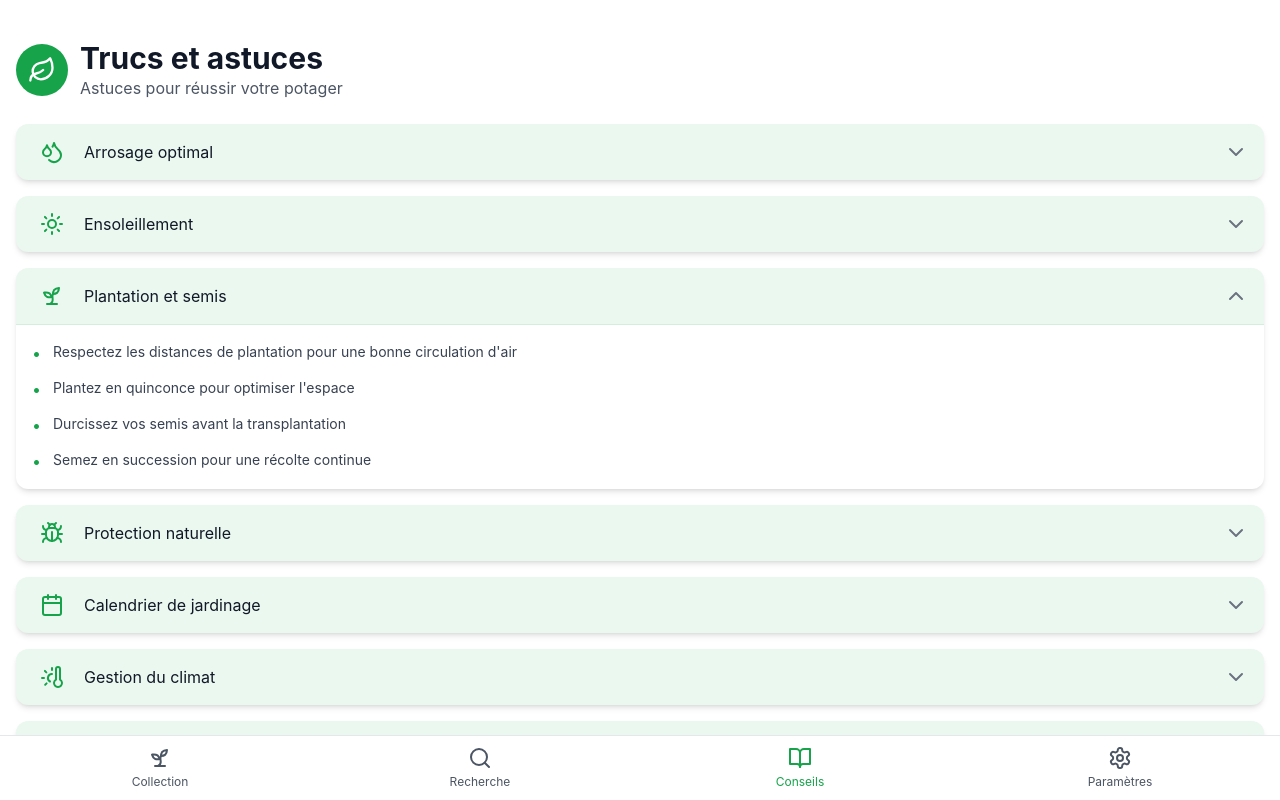
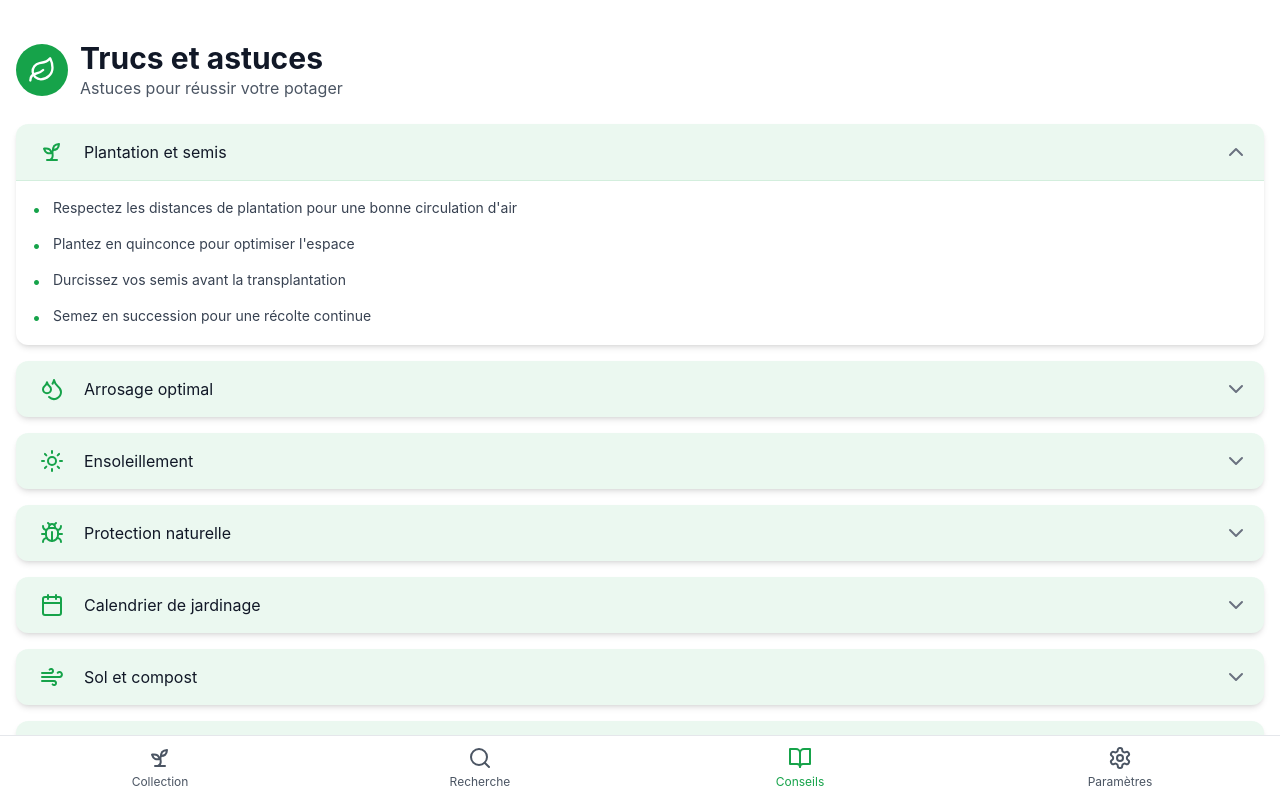
Before and after one commit to LiiOr/LiiOr.github.io, a React (Vite) app: page /tips in a window 1280 px wide. Both pictures are taken after a click on the button "Plantation et semis". Built offline with nearby package versions, Linux system fonts and the light colour scheme.

Commit message:
Suite chantier potager

```diff
--- a/package.json
+++ b/package.json
@@ -8,7 +8,6 @@
     "dev": "vite",
     "build": "tsc && vite build",
     "preview": "vite preview",
-    "lint": "eslint . --ext ts,tsx",
     "typecheck": "tsc --noEmit",
     "predeploy": "npm run build",
     "deploy": "gh-pages -d dist"
--- a/src/data/vegetables.ts
+++ b/src/data/vegetables.ts
@@ -397,5 +397,94 @@ export const vegetables = [
     spacing: '30-45 cm d\'espacement (ou en pot)',
     soilType: 'Sol riche et humide'
   },
+  {
+    id: '19',
+    name: 'Tomate cerise',
+    scientificName: 'Solanum lycopersicum var. cerasiforme',
+    description:
+      'Petites tomates sucrées et savoureuses, parfaites pour les salades et les apéritifs. Plus faciles à cultiver que les tomates classiques.',
+    plantingSeason: ['printemps', 'début été'],
+    harvestTime: '55-65 jours',
+    wateringFrequency: 'Quotidien par temps chaud',
+    sunlightRequirement: 'Plein soleil (6-8 heures)',
+    difficulty: 'facile',
+    imageUrl: 'https://images.ctfassets.net/b85ozb2q358o/b3ce8848f1193d5ad7ccabf3304ed54706286ca1aced95ed825c6422fecae9ad/81696cb92df43af919c93b89a82dae10/image.png',
+    careInstructions: [
+      'Planter après les dernières gelées',
+      'Tuteurer pour supporter le poids des fruits',
+      'Pincer les gourmands pour une meilleure production',
+      'Arroser régulièrement à la base',
+    ],
+    companionPlants: ['basilic', 'persil', 'carottes'],
+    spacing: '50-60 cm d\'espacement',
+    soilType: 'Sol riche et bien drainé avec pH 6.0-6.8'
+  },
+  {
+    id: '20',
+    name: 'Poireau',
+    scientificName: 'Allium porrum',
+    description:
+      'Légume d\'hiver au goût doux, idéal pour les soupes et gratins. Très résistant au froid et facile à cultiver.',
+    plantingSeason: ['printemps', 'été'],
+    harvestTime: '120-150 jours',
+    wateringFrequency: 'Régulier, maintenir le sol humide',
+    sunlightRequirement: 'Plein soleil',
+    difficulty: 'moyen',
+    imageUrl: 'https://www.silencecapousse-chezvous.fr/media/images/27793/rectangle/w900/1694180589/planter_poireaux.jpg',
+    careInstructions: [
+      'Butter régulièrement pour blanchir le fût',
+      'Repiquer les plants à 15 cm de profondeur',
+      'Biner régulièrement entre les rangs',
+      'Récolter selon les besoins tout l\'hiver',
+    ],
+    companionPlants: ['carottes', 'céleri', 'tomates'],
+    spacing: '15 cm d\'espacement',
+    soilType: 'Sol profond, riche et bien drainé'
+  },
+  {
+    id: '21',
+    name: 'Navet',
+    scientificName: 'Brassica rapa',
+    description:
+      'Légume racine à croissance rapide, tendre et légèrement sucré. Excellent cru ou cuit, idéal pour les jardiniers débutants.',
+    plantingSeason: ['printemps', 'automne'],
+    harvestTime: '40-60 jours',
+    wateringFrequency: 'Régulier pour éviter qu\'il devienne fibreux',
+    sunlightRequirement: 'Plein soleil à mi-ombre',
+    difficulty: 'facile',
+    imageUrl: 'https://www.jardiner-malin.fr/wp-content/uploads/2020/05/Navet.jpg',
+    careInstructions: [
+      'Semer directement en place',
+      'Éclaircir à 10 cm pour permettre le développement',
+      'Arroser régulièrement pour une croissance rapide',
+      'Récolter jeune pour plus de tendreté',
+    ],
+    companionPlants: ['pois', 'laitue', 'épinards'],
+    spacing: '10-15 cm d\'espacement',
+    soilType: 'Sol léger, frais et riche en humus'
+  },
+  {
+    id: '22',
+    name: 'Pomme de terre',
+    scientificName: 'Solanum tuberosum',
+    description:
+      'Tubercule polyvalent et productif, base de nombreux plats. Culture facile qui enrichit le sol en le travaillant.',
+    plantingSeason: ['printemps'],
+    harvestTime: '70-120 jours selon variété',
+    wateringFrequency: 'Régulier, surtout pendant la tubérisation',
+    sunlightRequirement: 'Plein soleil',
+    difficulty: 'facile',
+    imageUrl: 'https://images.pexels.com/photos/144248/potatoes-vegetables-erdfrucht-bio-144248.jpeg',
+    careInstructions: [
+      'Planter des tubercules germés à 10 cm de profondeur',
+      'Butter les plants régulièrement pour protéger les tubercules',
+      'Couper le feuillage 2 semaines avant la récolte',
+      'Récolter par temps sec pour une meilleure conservation',
+    ],
+    companionPlants: ['haricots', 'maïs', 'choux'],
+    spacing: '30-40 cm d\'espacement',
+    soilType: 'Sol meuble, profond et légèrement acide'
+  },
+
 
 ].sort((a, b) => a.name.localeCompare(b.name)) as unknown as Vegetable[];
--- a/src/pages/Collection.tsx
+++ b/src/pages/Collection.tsx
@@ -1,4 +1,5 @@
 import { useState, useEffect } from 'react';
+import { useNavigate } from 'react-router-dom';
 import { Trash2, Edit2, X, Save, Leaf } from 'lucide-react';
 import { useTheme } from '@/contexts/ThemeContext';
 import { UserVegetableProfile } from '@/types/vegetable';
@@ -65,6 +66,7 @@ const formatDateForDisplay = (date: string): string => {
 
 export default function Collection() {
   const { isDark } = useTheme();
+  const navigate = useNavigate();
   const [collection, setCollection] = useState<UserVegetableProfile[]>([]);
   const [selectedProfile, setSelectedProfile] = useState<UserVegetableProfile | null>(null);
   const [isEditing, setIsEditing] = useState(false);
@@ -167,7 +169,7 @@ export default function Collection() {
                 Recherchez des éléments et ajoutez-les pour commencer à construire votre potager.
               </p>
               <button
-                onClick={() => window.location.href = '/search'}
+                onClick={() => navigate('/search')}
                 className="mt-6 bg-primary-600 py-2 px-6 rounded-xl text-white font-semibold"
               >
                 Rechercher
--- a/src/pages/Tips.tsx
+++ b/src/pages/Tips.tsx
@@ -12,9 +12,22 @@ export default function Tips() {
 
   const tips = [
       {
+        icon: Sprout,
+        title: 'Plantation et semis',
+        color: isDark ? '#4ade80' : '#16a34a',
+        imageUrl: '',
+        tips: [
+          'Respectez les distances de plantation pour une bonne circulation d\'air',
+          'Plantez en quinconce pour optimiser l\'espace',
+          'Durcissez vos semis avant la transplantation',
+          'Semez en succession pour une récolte continue'
+        ]
+      },
+    {
       icon: Droplets,
       title: 'Arrosage optimal',
       color: isDark ? '#4ade80' : '#16a34a',
+      imageUrl: 'https://www.entretiendejardin.com/wp-content/uploads/2021/08/Tarif-arrosage-manuel-de-jardin-tuyau-arrosage.jpg',
       tips: [
         'Arrosez tôt le matin pour réduire l\'évaporation',
         'Visez le sol, pas les feuilles, pour éviter les maladies',
@@ -26,6 +39,7 @@ export default function Tips() {
       icon: Sun,
       title: 'Ensoleillement',
       color: isDark ? '#4ade80' : '#16a34a',
+      imageUrl: '',
       tips: [
         'La plupart des légumes ont besoin de 6-8 heures de soleil direct',
         'Les légumes-feuilles tolèrent mieux l\'ombre partielle',
@@ -34,20 +48,10 @@ export default function Tips() {
       ]
     },
     {
-      icon: Sprout,
-      title: 'Plantation et semis',
-      color: isDark ? '#4ade80' : '#16a34a',
-      tips: [
-        'Respectez les distances de plantation pour une bonne circulation d\'air',
-        'Plantez en quinconce pour optimiser l\'espace',
-        'Durcissez vos semis avant la transplantation',
-        'Semez en succession pour une récolte continue'
-      ]
-    },
-    {
       icon: Bug,
       title: 'Protection naturelle',
       color: isDark ? '#4ade80' : '#16a34a',
+      imageUrl: 'https://positivr.fr/wp-content/uploads/2024/04/4-astuces-pour-garantir-un-bon-ensoleillement-dans-son-potager.png',
       tips: [
         'Pratiquez la rotation des cultures pour prévenir les maladies',
         'Utilisez les plantes compagnes pour repousser les nuisibles',
@@ -59,6 +63,7 @@ export default function Tips() {
       icon: Calendar,
       title: 'Calendrier de jardinage',
       color: isDark ? '#4ade80' : '#16a34a',
+      imageUrl: '',
       tips: [
         'Consultez le calendrier lunaire pour les semis',
         'Notez vos dates de plantation et de récolte',
@@ -67,9 +72,22 @@ export default function Tips() {
       ]
     },
     {
+      icon: Wind,
+      title: 'Sol et compost',
+      color: isDark ? '#4ade80' : '#16a34a',
+      imageUrl: '/paillis.png',
+      tips: [
+        'Enrichissez votre sol avec du compost maison',
+        'Testez le pH de votre sol régulièrement',
+        'Ne retournez pas le sol trop profondément',
+        'Ajoutez de la matière organique chaque année'
+      ]
+    },
+    {
       icon: ThermometerSun,
       title: 'Gestion du climat',
       color: isDark ? '#4ade80' : '#16a34a',
+      imageUrl: '',
       tips: [
         'Protégez vos plants lors des gelées tardives',
         'Utilisez des cloches ou voiles pour prolonger la saison',
@@ -78,20 +96,10 @@ export default function Tips() {
       ]
     },
     {
-      icon: Wind,
-      title: 'Sol et compost',
-      color: isDark ? '#4ade80' : '#16a34a',
-      tips: [
-        'Enrichissez votre sol avec du compost maison',
-        'Testez le pH de votre sol régulièrement',
-        'Ne retournez pas le sol trop profondément',
-        'Ajoutez de la matière organique chaque année'
-      ]
-    },
-    {
         icon: Lightbulb,
         title: 'Astuces générales',
         color: isDark ? '#4ade80' : '#16a34a',
+        imageUrl: '',
         tips: [
             'Une récolte régulière stimule la production',
             'Pincez les fleurs des herbes pour prolonger la récolte',
@@ -157,13 +165,22 @@ export default function Tips() {
                 </button>
 
                 {isExpanded && (
+                  <div>
+                    {category.imageUrl && (
+                      <img
+                        src={category.imageUrl}
+                        alt={category.title}
+                        className="w-full h-48 object-cover"
+                      />
+                    )}
                     <div className="p-4 border-t" style={{ borderColor: category.color + '30' }}>
                       {category.tips.map((tip, tipIdx) => (
                         <div key={tipIdx} className="flex mb-3 last:mb-0">
                           <span
                             className="mr-3 flex-shrink-0"
                             style={{ color: category.color }}
-                        >                          •
+                          >
+                            •
                           </span>
                           <p
                             className={`text-sm leading-relaxed ${
@@ -174,6 +191,7 @@ export default function Tips() {
                           </p>
                         </div>
                       ))}
+                    </div>
                   </div>
                 )}
               </div>
```
Also changed, not shown: 2 other files (tests, documents, lock files or other folders). Lines whose indentation alone changed are shown as unchanged.
